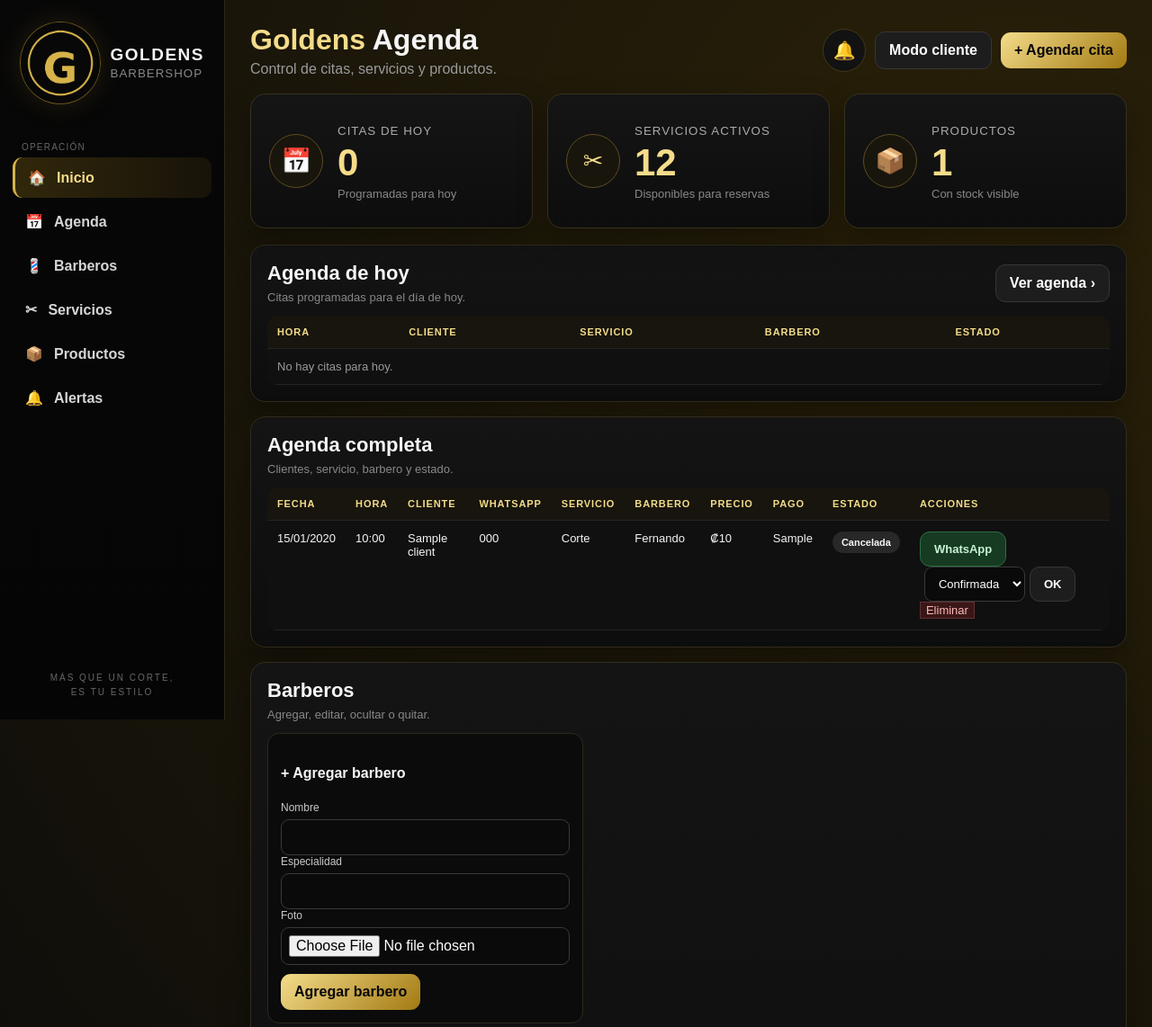
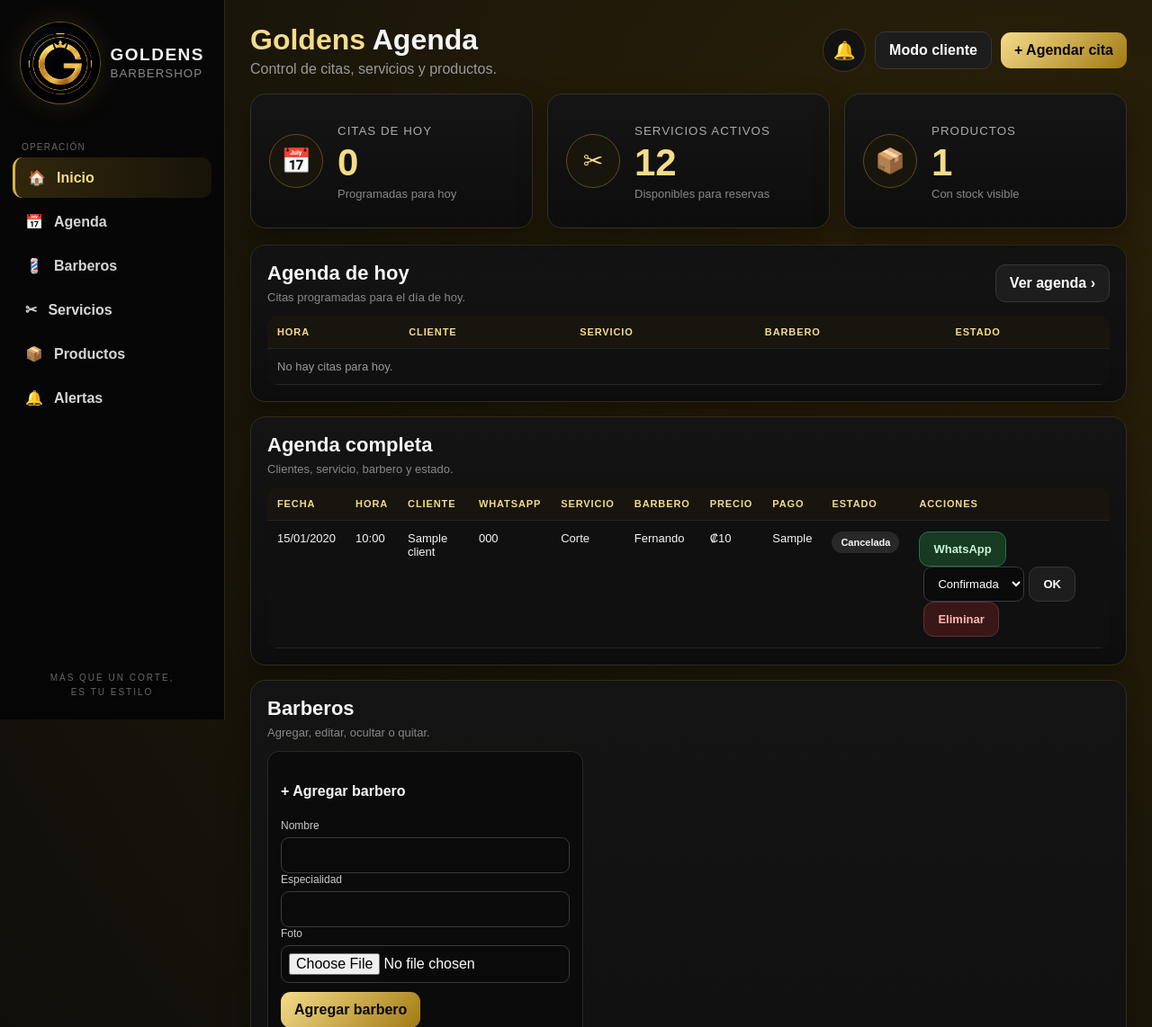
Before and after one commit to supervisor3-hash/goldens-pwa, a Flask app: page / in a window 1280 px wide. Shown: the top 1142 px of the page at 90% size. Run offline with Flask 3, Linux system fonts and the light colour scheme; the visitor is signed in with stand-in values (Sample User, id 1); tables that the repository leaves empty hold one stand-in row (values such as "Sample post"); some libraries are stand-ins or nearby versions.

Commit message:
Restore exact V13 design and only add payment cancel and admin controls

```diff
--- a/templates/unified.html
+++ b/templates/unified.html
@@ -378,7 +381,7 @@ th{background:#17150d;color:var(--gold2);text-transform:uppercase;font-size:11px
 <div class="v13-shell">
   <div class="v13-titlebar">
     <div class="v13-titlebrand">
-      <img src="/static/goldens-512.png" alt="Goldens">
+      <img src="/static/assets/goldens_g_logo.jpg" alt="Goldens">
       <span>GOLDENS - SISTEMA DE GESTIÓN</span>
     </div>
   </div>
@@ -406,14 +409,14 @@ th{background:#17150d;color:var(--gold2);text-transform:uppercase;font-size:11px
       </div>
 
       <div class="v13-centerlogo">
-        <img src="/static/goldens-512.png" alt="Goldens G">
+        <img src="/static/assets/goldens_g_logo.jpg" alt="Goldens G">
         <div class="v13-management">BARBERSHOP MANAGEMENT</div>
       </div>
     </section>
 
     <aside class="v13-booking">
       <div class="v13-booking-logo">
-        <img src="/static/goldens-512.png" alt="Goldens">
+        <img src="/static/assets/goldens_g_logo.jpg" alt="Goldens">
       </div>
       <div class="v13-booking-name">GOLDENS</div>
       <div class="v13-booking-sub">BARBERSHOP</div>
@@ -485,7 +487,7 @@ th{background:#17150d;color:var(--gold2);text-transform:uppercase;font-size:11px
     </nav>
 
     <div class="v13-bottombrand">
-      <img src="/static/goldens-512.png" alt="Goldens">
+      <img src="/static/assets/goldens_g_logo.jpg" alt="Goldens">
       <div>GOLDENS</div>
       <small>BARBERSHOP</small>
     </div>
@@ -659,6 +661,11 @@ function filterClientCards(){
     showBottom('servicios',serviceBtn);
   }
 }
+function toggleClientCancel(){
+  const box=document.getElementById('clientCancelBox');
+  if(box) box.classList.toggle('hidden');
+}
+
 </script>
 
 {% else %}
@@ -666,7 +673,7 @@ function filterClientCards(){
 <div class="admin-page">
 <aside class="sidebar">
  <div class="side-brand">
-   <div class="side-logo"><img src="/static/goldens-512.png" alt="Goldens"></div>
+   <div class="side-logo"><img src="/static/assets/goldens_g_logo.jpg" alt="Goldens"></div>
    <div><h2>GOLDENS</h2><small>BARBERSHOP</small></div>
  </div>
 
@@ -768,8 +775,8 @@ function filterClientCards(){
        <select name="status"><option>Confirmada</option><option>Pendiente</option><option>Atendida</option><option>Cancelada</option><option>No llegó</option></select>
        <button class="btn dark">OK</button>
       </form>
-                <form method="post" action="/admin/appointment/{{a.id}}/delete" onsubmit="return confirm('¿Seguro que deseas eliminar esta cita?');" style="display:inline">
-                  <button class="mini danger" type="submit">Eliminar</button>
+      <form method="post" action="/admin/appointment/{{a.id}}/delete" style="display:inline;margin-left:5px" onsubmit="return confirm('¿Seguro que deseas eliminar esta cita?');">
+       <button class="btn danger" type="submit">Eliminar</button>
       </form>
      </td>
     </tr>
@@ -902,11 +909,5 @@ function filterClientCards(){
 </div>
 
 {% endif %}
-<script>
-function toggleClientCancel(){
-  const box=document.getElementById('clientCancelBox');
-  if(box) box.classList.toggle('hidden');
-}
-</script>
 </body>
 </html>
```
Also changed, not shown: other parts of templates/unified.html (+14 -12 lines). Lines whose indentation alone changed are shown as unchanged.
